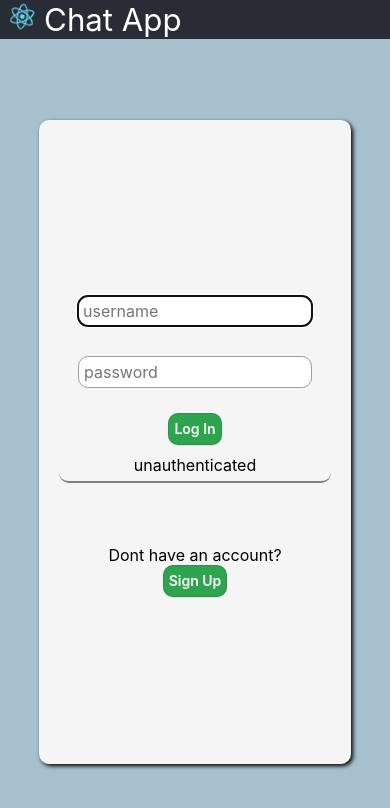
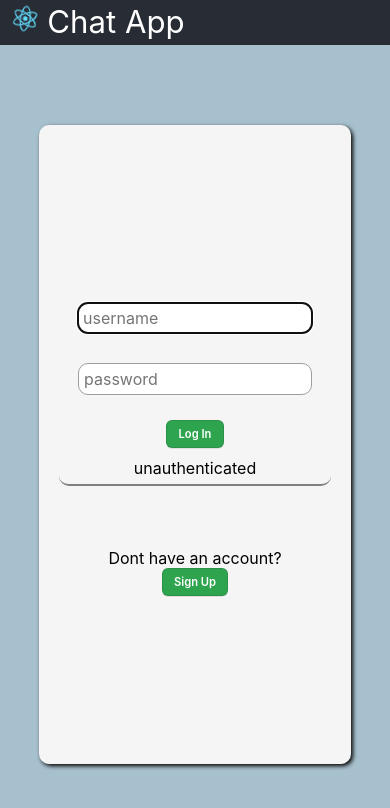
Before and after one commit to radterm/chat-go, a React (Create React App) app in the folder frontend/chat-go/: page /login in a window 390 px wide. Shown: the top 808 px of the page. Built offline with nearby package versions, Linux system fonts and the light colour scheme.

Commit message:
Chore: Make buttons responsive

```diff
--- a/frontend/chat-go/src/App.css
+++ b/frontend/chat-go/src/App.css
@@ -28,6 +28,8 @@
 }
 
 .App-header {
+  box-sizing: content-box;
+  padding: 0.1em;
   background-color: #282c34;
   height: 10vmin;
   display: flex;
--- a/frontend/chat-go/src/button.css
+++ b/frontend/chat-go/src/button.css
@@ -1,6 +1,7 @@
 button.header.logout {
   margin-left: 2vmin;
   margin-right: 2vmin;
+  font-size: 0.5em;
 }
 
 button {
@@ -14,11 +15,9 @@ button {
   cursor: pointer;
   display: inline-block;
   font-family: -apple-system,system-ui,"Segoe UI",Helvetica,Arial,sans-serif,"Apple Color Emoji","Segoe UI Emoji";
-  font-size: 14px;
+  font-size: 0.7em;
+  padding: 0.5em 1em;
   font-weight: 600;
-  line-height: 20px;
-  padding: 6px 16px;
-  position: relative;
   text-align: center;
   text-decoration: none;
   user-select: none;
--- a/frontend/chat-go/src/chat.css
+++ b/frontend/chat-go/src/chat.css
@@ -93,9 +93,12 @@ textarea:focus {
 }
 
 button.arrow-right {
+  border-radius: 0px;
+  box-shadow: none;
   width: 0;
   height: 0;
   padding: 0;
+  border-right: none;
   border-top: 1em solid transparent;
   border-bottom: 1em solid transparent;
   border-left: 1em solid #2ea44f;
--- a/frontend/chat-go/src/form.css
+++ b/frontend/chat-go/src/form.css
@@ -5,7 +5,7 @@
 	align-items: center;
 }
 
-.outer-form-container * {
+.outer-form-container :not(button) {
 	padding: 5px;
 	border-radius: 10px;
 }
```
